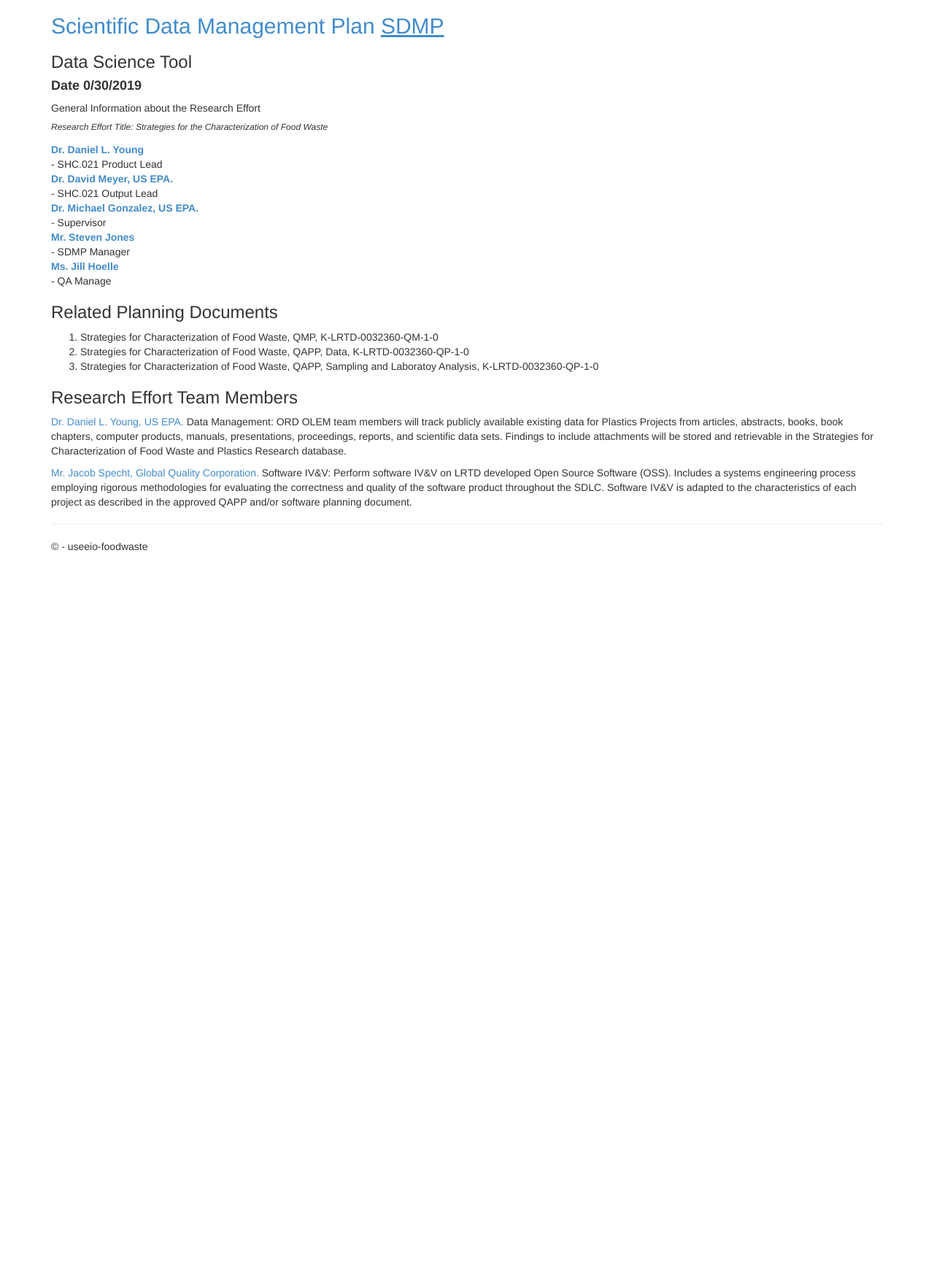
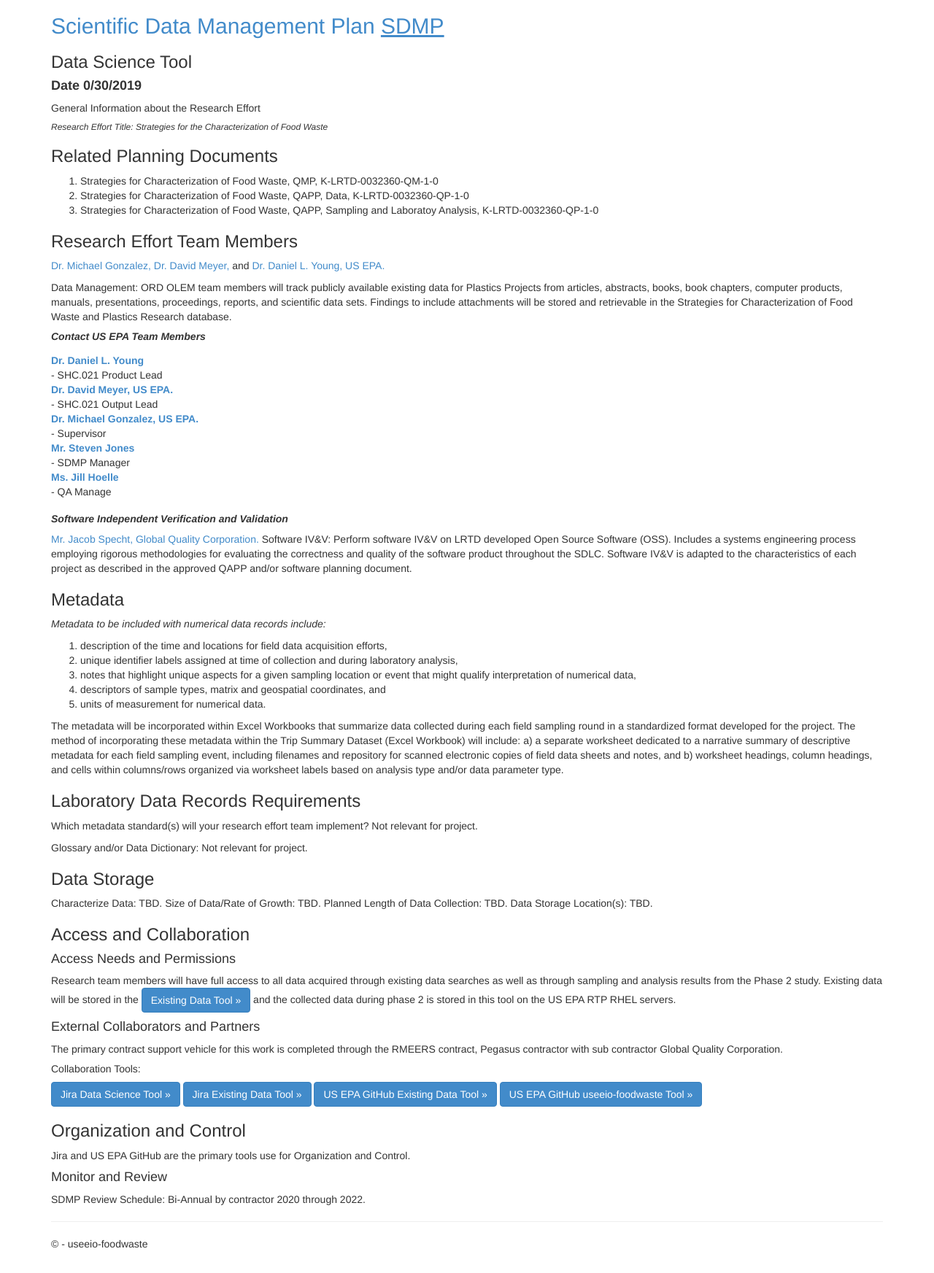
Before and after one commit to WesIngwersen/useeio-foodwaste, a Django app: template useeio-foodwaste/app/templates/app/sdmp.html in a window 1280 px wide. Shown: the part 51-1796 px from the top of the page at 73% size. Before the commit the page ends 806 px from the top, so only its background shows below. Run offline with Django 3.2, Linux system fonts and the light colour scheme; the template is opened without the code that fills it, so the values that code supplies are empty; some libraries are stand-ins or nearby versions.

Commit message:
Finished draft sdmp page... needs reviewed Dave...

```diff
--- a/useeio-foodwaste/app/templates/app/sdmp.html
+++ b/useeio-foodwaste/app/templates/app/sdmp.html
@@ -8,7 +8,19 @@
 <h5<b>General Information about the Research Effort</b></h5>
 <h6><i>Research Effort Title: Strategies for the Characterization of Food Waste</i></h6>
 
+<h3>Related Planning Documents</h3>
+ <ol>
+  <li>Strategies for Characterization of Food Waste, QMP, K-LRTD-0032360-QM-1-0</li>
+  <li>Strategies for Characterization of Food Waste, QAPP, Data, K-LRTD-0032360-QP-1-0</li>
+  <li>Strategies for Characterization of Food Waste, QAPP, Sampling and Laboratoy Analysis, K-LRTD-0032360-QP-1-0</li>
+</ol>
 
+<h3>Research Effort Team Members</h3>
+<p><a href="mailto:meyer.david@epa.gov">Dr. Michael Gonzalez,</a> <a href="mailto:gonzalez.michael@epa.gov">Dr. David Meyer, </a> and <a href="mailto:young.daniel@epa.gov">Dr. Daniel L. Young, US EPA.</a></p>
+<p> Data Management: ORD OLEM team members will track publicly available existing data for Plastics Projects from articles, abstracts, books, book chapters, computer
+    products, manuals, presentations, proceedings, reports, and scientific data sets. Findings to include attachments will be stored and retrievable in the Strategies
+    for Characterization of Food Waste and Plastics Research database.</p>
+<h5><b><i>Contact US EPA Team Members</i></b></h5>
  <dl>
   <dt><a href="mailto:young.daniel@epa.gov">Dr. Daniel L. Young</a></dt>
   <dd>- SHC.021 Product Lead</dd>
@@ -22,21 +34,51 @@
   <dd>- QA Manage</dd>
 </dl>
 
-<h3>Related Planning Documents</h3>
+<h5><b><i>Software Independent Verification and Validation</i></b></h5>
+<p><a href="mailto:jacob@gqc.com">Mr. Jacob Specht, Global Quality Corporation.</a> Software IV&V: Perform software IV&V on LRTD developed Open Source Software (OSS).
+    Includes a systems engineering process employing rigorous methodologies for evaluating the correctness and quality of the software product throughout the SDLC.
+    Software IV&V is adapted to the characteristics of each project as described in the approved QAPP and/or software planning document.</p>
+
+<h3>Metadata</h3>
+<p><i>Metadata to be included with numerical data records include:</i></p>
  <ol>
-  <li>Strategies for Characterization of Food Waste, QMP, K-LRTD-0032360-QM-1-0</li>
-  <li>Strategies for Characterization of Food Waste, QAPP, Data, K-LRTD-0032360-QP-1-0</li>
-  <li>Strategies for Characterization of Food Waste, QAPP, Sampling and Laboratoy Analysis, K-LRTD-0032360-QP-1-0</li>
+  <li>description of the time and locations for field data acquisition efforts,</li>
+  <li>unique identifier labels assigned at time of collection and during laboratory analysis,</li>
+  <li>notes that highlight unique aspects for a given sampling location or event that might qualify interpretation of numerical data,</li>
+  <li>descriptors of sample types, matrix and geospatial coordinates, and</li>
+  <li>units of measurement for numerical data.</li>
 </ol>
+<p>The metadata will be incorporated within Excel Workbooks that summarize data collected during each field sampling round in a standardized format developed for
+    the project. The method of incorporating these metadata within the Trip Summary Dataset (Excel Workbook) will include: a) a separate worksheet dedicated to a narrative
+    summary of descriptive metadata for each field sampling event, including filenames and repository for scanned electronic copies of field data sheets and notes, and
+    b) worksheet headings, column headings, and cells within columns/rows organized via worksheet labels based on analysis type and/or data parameter type.</p>
 
-<h3>Research Effort Team Members</h3>
-<p><a href="mailto:young.daniel@epa.gov">Dr. Daniel L. Young, US EPA.</a> Data Management: ORD OLEM team members will track publicly available existing data for Plastics Projects from articles,
-    abstracts, books, book chapters, computer products, manuals, presentations, proceedings, reports, and scientific data sets. Findings to include
-    attachments will be stored and retrievable in the Strategies for Characterization of Food Waste and Plastics Research database.</p>
+<h3>Laboratory Data Records Requirements</h3>
+<p>Which metadata standard(s) will your research effort team implement? Not relevant for project.</p>
+<p>Glossary and/or Data Dictionary: Not relevant for project.</p>
 
-<p><a href="mailto:jacob@gqc.com">Mr. Jacob Specht, Global Quality Corporation.</a> Software IV&V: Perform software IV&V on LRTD developed Open Source Software (OSS). Includes a systems engineering process
-    employing rigorous methodologies for evaluating the correctness and quality of the software product throughout the SDLC. Software IV&V is adapted
-    to the characteristics of each project as described in the approved QAPP and/or software planning document.</p>
+<h3>Data Storage</h3>
+<p>Characterize Data: TBD. Size of Data/Rate of Growth: TBD. Planned Length of Data Collection: TBD. Data Storage Location(s): TBD.</p>
+
+<h3>Access and Collaboration</h3>
+<h4>Access Needs and Permissions</h4>
+<p>Research team members will have full access to all data acquired through existing data searches as well as through sampling and analysis results from the Phase 2
+    study. Existing data will be stored in the <a href="https://plasticsprojects.epa.gov/" class="btn btn-primary btn-large">Existing Data Tool &raquo;</a> and the
+    collected data during phase 2 is stored in this tool on the US EPA RTP RHEL servers.</p>
+
+<h4>External Collaborators and Partners</h4>
+<p>The primary contract support vehicle for this work is completed through the RMEERS contract, Pegasus contractor with sub contractor Global Quality Corporation.</p>
+<h5>Collaboration Tools:</h5>
+<a href="https://epalca.atlassian.net/jira/software/projects/JULIA/boards/8" class="btn btn-primary btn-large">Jira Data Science Tool &raquo;</a>
+<a href="https://epalca.atlassian.net/jira/software/projects/DAT/boards/5" class="btn btn-primary btn-large">Jira  Existing Data Tool &raquo;</a>
+<a href="https://github.com/USEPA/FoodWaste" class="btn btn-primary btn-large">US EPA GitHub Existing Data Tool &raquo;</a>
+<a href="https://github.com/USEPA/useeio-foodwaste" class="btn btn-primary btn-large">US EPA GitHub useeio-foodwaste Tool &raquo;</a>
 
 
+<h3>Organization and Control</h3>
+<p>Jira and US EPA GitHub are the primary tools use for Organization and Control.</p>
+
+<h4>Monitor and Review</h4>
+<p>SDMP Review Schedule: Bi-Annual by contractor 2020 through 2022.</p>
+
 {% endblock %}
```
